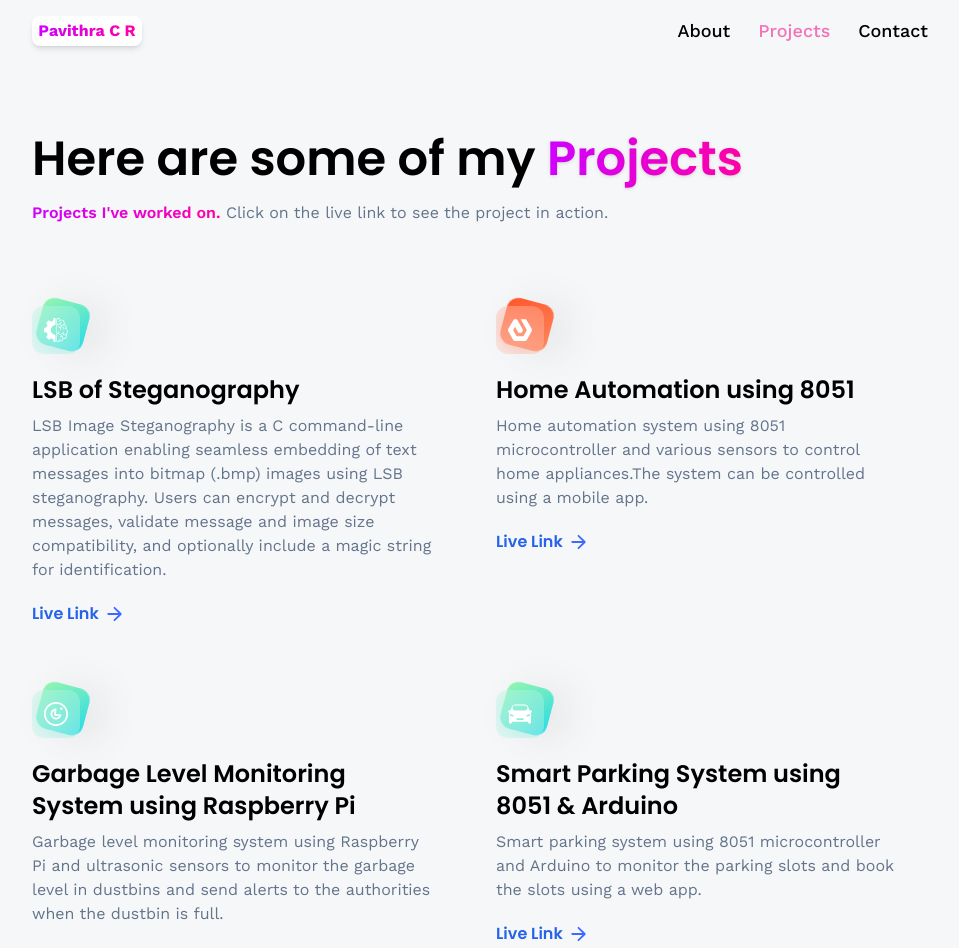
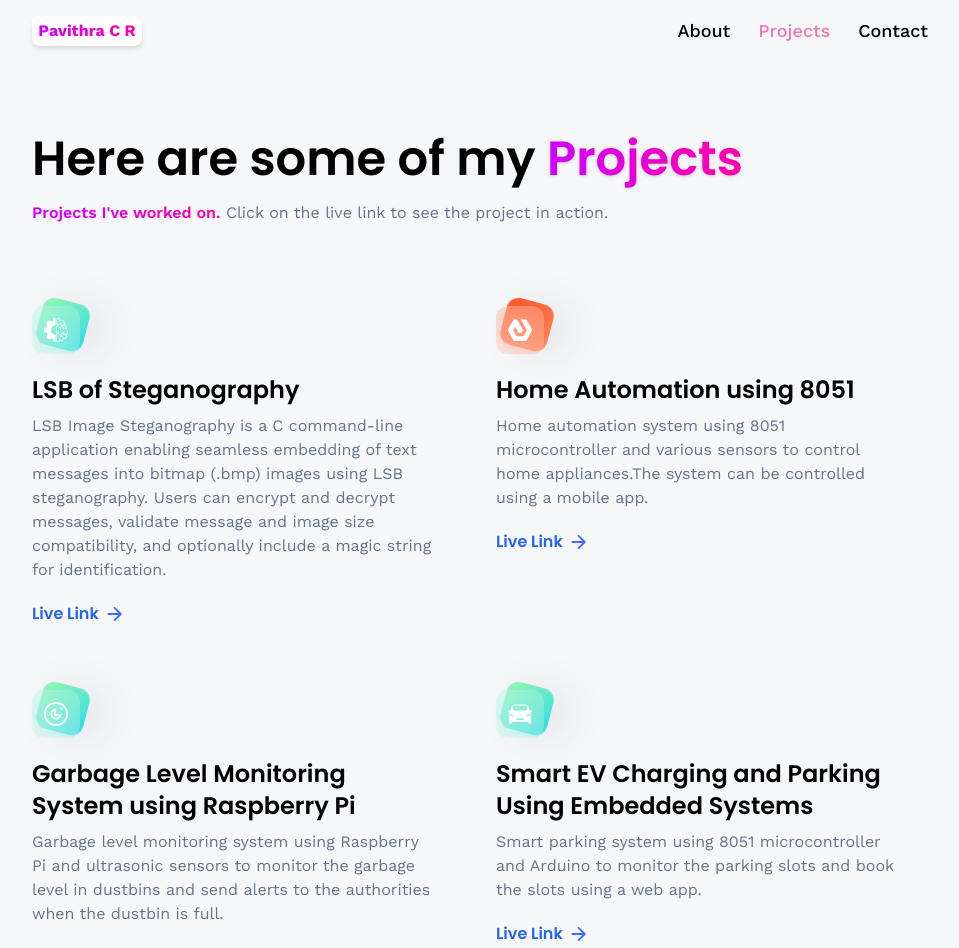
Before and after one commit to rishavConsoleLog21/pavithra-portfolio, a React (Vite) app: page /projects in a window 1280 px wide. Shown: the top 948 px of the page, without its empty margins (160-1119 px from the left). Built offline with nearby package versions, Linux system fonts and the light colour scheme.

Commit message:
Minor Content Changes

```diff
--- a/src/constants/index.js
+++ b/src/constants/index.js
@@ -196,7 +196,7 @@ export const projects = [
   {
     iconUrl: car,
     theme: "btn-back-green",
-    name: "Smart Parking System using 8051 & Arduino",
+    name: "Smart EV Charging and Parking Using Embedded Systems",
     description:
       "Smart parking system using 8051 microcontroller and Arduino to monitor the parking slots and book the slots using a web app.",
     link: "https://github.com/rishavConsoleLog21/Smart-EV-Charging-Parking-Station",
```
Also changed, not shown: 1 other file (tests, documents, lock files or other folders).
